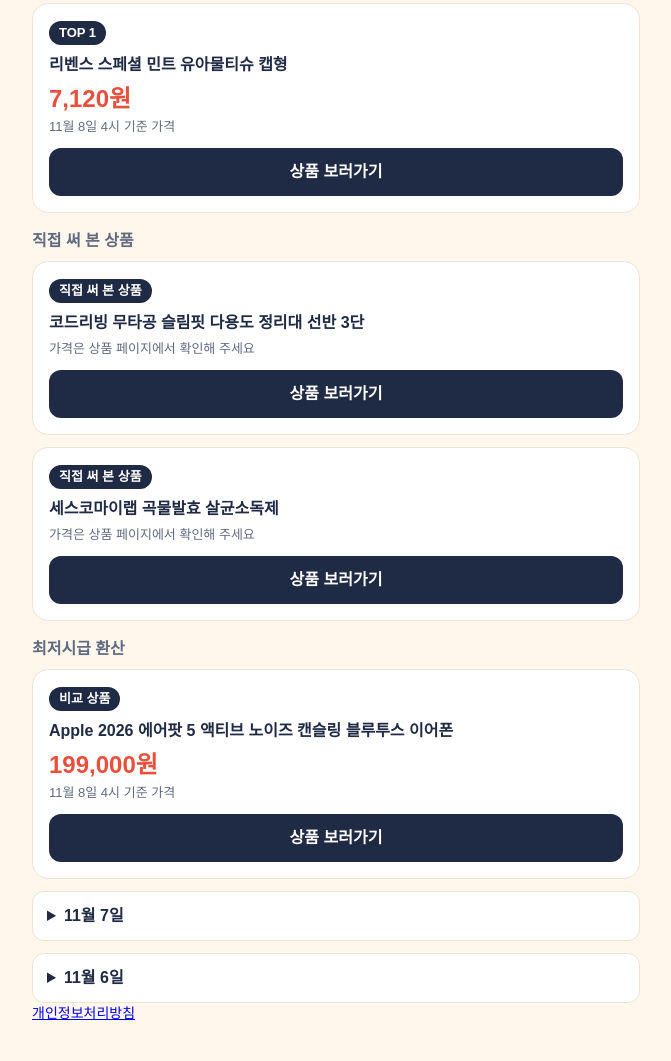
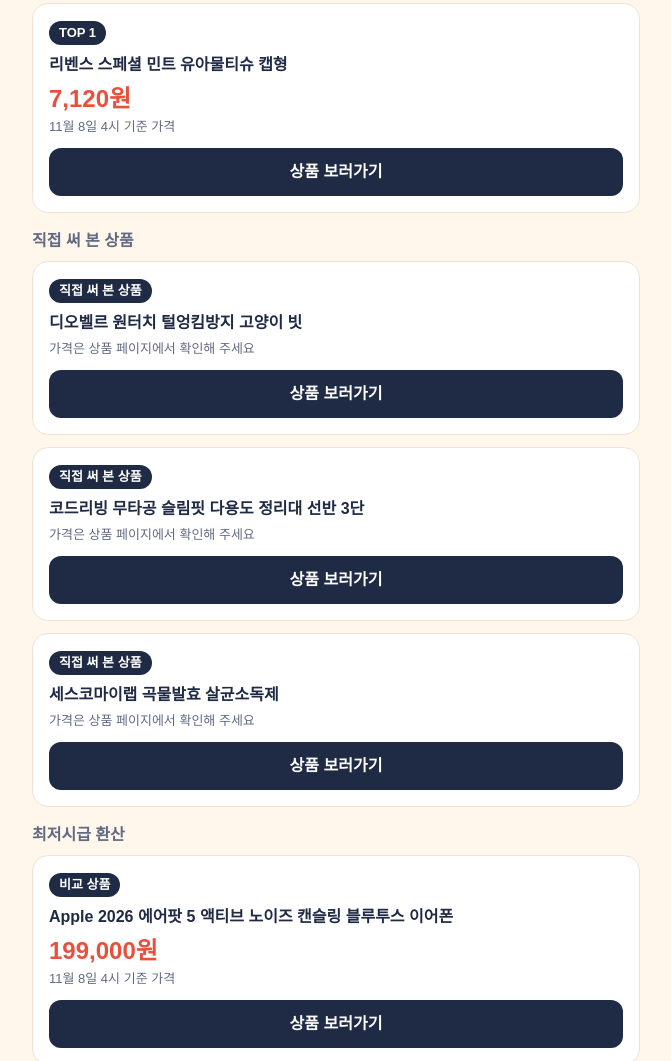
Before and after one commit to HyunsuJeon/jjinjjintem, a plain HTML site: page index.html in a window 1280 px wide. Shown: the part 717-1778 px from the top of the page, without its empty margins (304-975 px from the left). Drawn offline with Linux system fonts and the light colour scheme.

Commit message:
2026-11-08 페이지 갱신

```diff
--- a/index.html
+++ b/index.html
@@ -62,6 +62,12 @@ summary { padding:12px 14px; background:#fff; border:1px solid var(--line); bord
 <a class="button" href="https://link.coupang.com/a/iuHC0G5kR2" target="_blank" rel="sponsored nofollow noopener">상품 보러가기</a>
 </article>
 <h3>직접 써 본 상품</h3>
+<article class="card">
+<span class="rank">직접 써 본 상품</span>
+<p class="name">디오벨르 원터치 털엉킴방지 고양이 빗</p>
+<p class="time">가격은 상품 페이지에서 확인해 주세요</p>
+<a class="button" href="https://link.coupang.com/a/iu4Q0c9AIK" target="_blank" rel="sponsored nofollow noopener">상품 보러가기</a>
+</article>
 <article class="card">
 <span class="rank">직접 써 본 상품</span>
 <p class="name">코드리빙 무타공 슬림핏 다용도 정리대 선반 3단</p>
```
